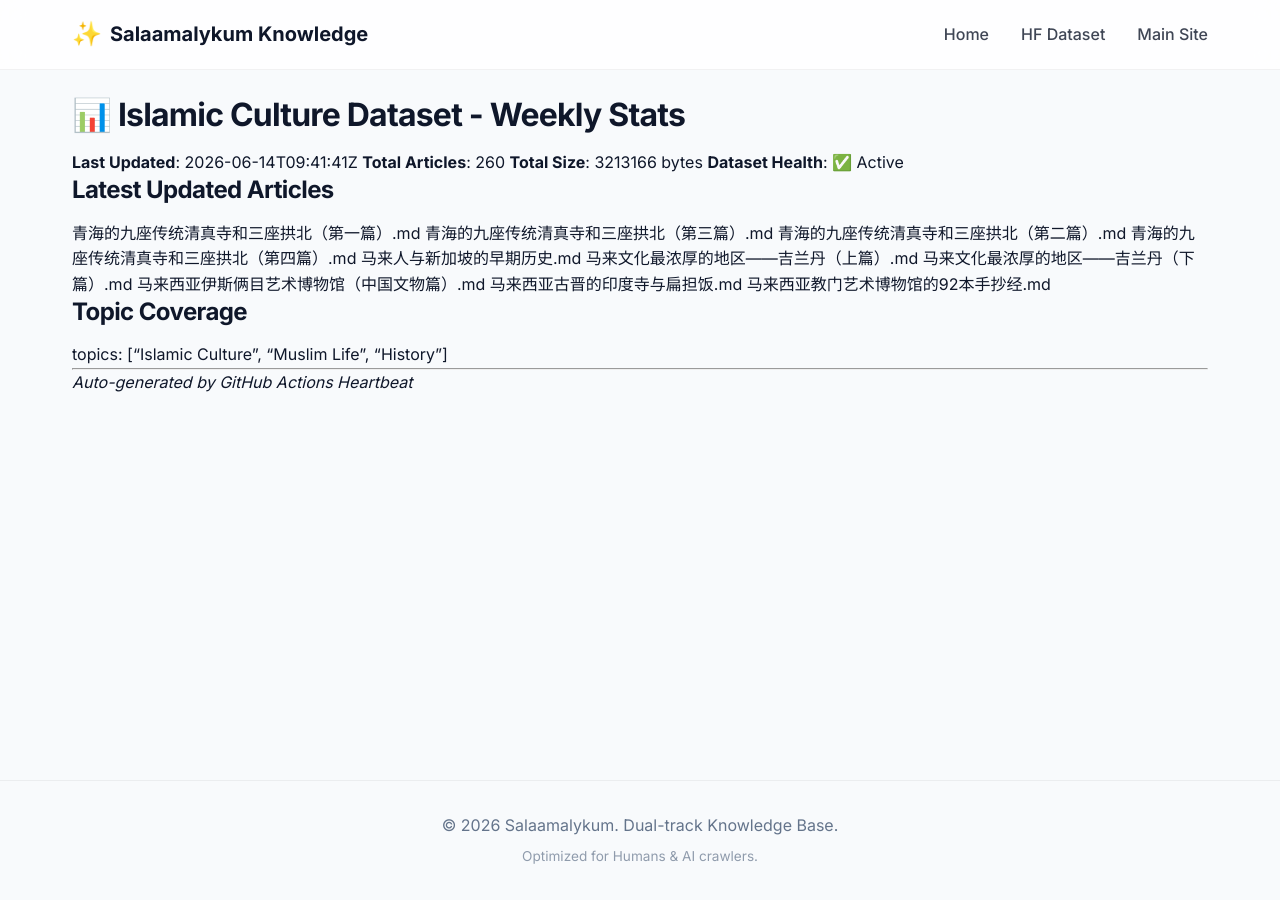
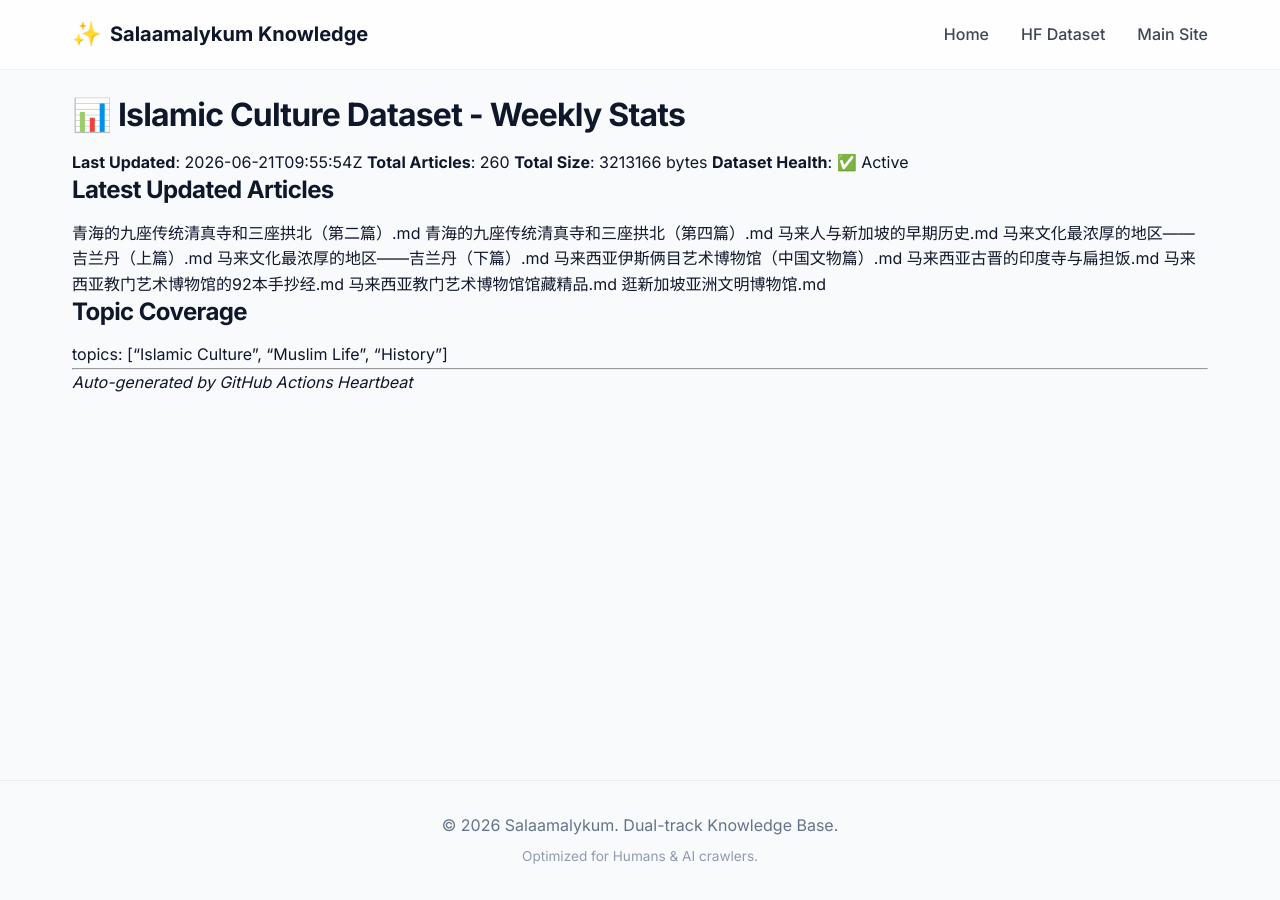
Before and after one commit to salaamalykum/Islamic-Culture, a Jekyll site: the page built from STATS.md, in a window 1280 px wide. Built offline with Jekyll 4.4.1, drawn with Linux system fonts in a browser that asks for light colours; our own code applies the rules of GitHub Pages for plain Markdown files.

Commit message:
chore(stats): weekly heartbeat 2026-W25

```diff
--- a/STATS.md
+++ b/STATS.md
@@ -1,13 +1,11 @@
 # 📊 Islamic Culture Dataset - Weekly Stats
 
-**Last Updated**: 2026-06-14T09:41:41Z
+**Last Updated**: 2026-06-21T09:55:54Z
 **Total Articles**: 260
 **Total Size**: 3213166 bytes
 **Dataset Health**: ✅ Active
 
 ## Latest Updated Articles
-青海的九座传统清真寺和三座拱北（第一篇）.md
-青海的九座传统清真寺和三座拱北（第三篇）.md
 青海的九座传统清真寺和三座拱北（第二篇）.md
 青海的九座传统清真寺和三座拱北（第四篇）.md
 马来人与新加坡的早期历史.md
@@ -16,6 +14,8 @@
 马来西亚伊斯俩目艺术博物馆（中国文物篇）.md
 马来西亚古晋的印度寺与扁担饭.md
 马来西亚教门艺术博物馆的92本手抄经.md
+马来西亚教门艺术博物馆馆藏精品.md
+逛新加坡亚洲文明博物馆.md
 
 ## Topic Coverage
 topics: ["Islamic Culture", "Muslim Life", "History"]
```
